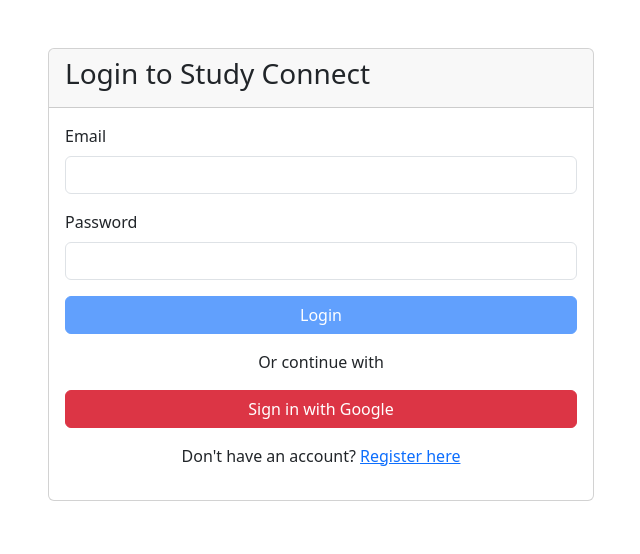
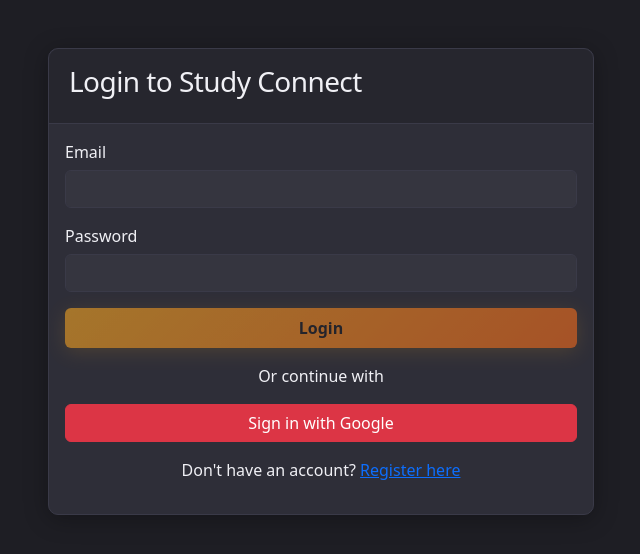
Before and after one commit to drewnkrause/StudyConnect, an Angular app: page /login in a window 1280 px wide. Shown: the top 554 px of the page, without its empty margins (319-959 px from the left). Built offline with nearby package versions, Linux system fonts and the light colour scheme; no server answers.

Commit message:
Styled the site and fixed a few bugs

```diff
--- a/src/app/models/session.ts
+++ b/src/app/models/session.ts
@@ -4,6 +4,6 @@ export interface StudySession {
   id: string;
   groupId: string;
   topic: string;
-  locaiton: string;
+  location: string;
   startTime: Timestamp | FieldValue;
 }
--- a/src/app/pages/course-catalog/course-catalog.css
+++ b/src/app/pages/course-catalog/course-catalog.css
@@ -3,17 +3,27 @@
 }
 
 .hover-bg:hover {
-  background-color: rgba(0, 0, 0, 0.02) !important;
+  background-color: rgba(255, 255, 255, 0.05) !important;
 }
 
 .card-header:hover {
-  background-color: rgba(13, 110, 253, 0.05) !important;
+  background-color: rgba(245, 166, 35, 0.1) !important;
 }
 
 .text-primary {
-  color: #0d6efd !important;
+  color: var(--accent) !important;
 }
 
 .bg-light-subtle {
-  background-color: #f8f9fa !important;
+  background-color: var(--bg-secondary) !important;
 }
+
+.input-group-text {
+  background-color: var(--bg-input) !important;
+  border-color: var(--border) !important;
+  color: var(--text-muted) !important;
+}
+
+.input-group .form-control {
+  border-color: var(--border) !important;
+}
--- a/src/app/pages/course-catalog/course-catalog.html
+++ b/src/app/pages/course-catalog/course-catalog.html
@@ -10,7 +10,7 @@
   <div class="row mb-4">
     <div class="col-md-8 col-lg-6">
       <div class="input-group shadow-sm">
-        <span class="input-group-text bg-white border-end-0">
+        <span class="input-group-text border-end-0">
           <i class="bi bi-search"></i>
         </span>
         <input
@@ -38,7 +38,7 @@
         @for (dept of filteredDepartments(); track dept.name) {
           <div class="card mb-3 shadow-sm overflow-hidden border-0">
             <div
-              class="card-header bg-white border-0 d-flex justify-content-between align-items-center py-3 cursor-pointer"
+              class="card-header border-0 d-flex justify-content-between align-items-center py-3 cursor-pointer"
               (click)="toggleDepartment(dept.name)"
               style="cursor: pointer;"
             >
--- a/src/app/pages/navbar/navbar.html
+++ b/src/app/pages/navbar/navbar.html
@@ -1,4 +1,4 @@
-<nav class="navbar navbar-expand-lg navbar-light bg-light">
+<nav class="navbar navbar-expand-lg">
   <div class="container-fluid">
     <a class="navbar-brand" routerLink="/dashboard">Study Connect</a>
     <button
@@ -50,7 +50,6 @@
             </a>
             <ul class="dropdown-menu dropdown-menu-end" aria-labelledby="navbarDropdown">
               <li><a class="dropdown-item" routerLink="/account">Account Settings</a></li>
-              <li><a class="dropdown-item" routerLink="/groups">My Groups</a></li>
               <li><hr class="dropdown-divider" /></li>
               <li><button class="dropdown-item" (click)="logout()">Logout</button></li>
             </ul>
--- a/src/styles.css
+++ b/src/styles.css
@@ -1 +1,295 @@
-/* You can add global styles to this file, and also import other style files */
+@import url('https://fonts.googleapis.com/css2?family=DM+Sans:wght@300;400;500;600;700&family=DM+Mono:wght@400;500&display=swap');
+
+html, body {
+  background-color: #1e1e24 !important;
+  min-height: 100vh;
+}
+
+body, body * {
+  color: var(--text-primary);
+}
+
+.text-muted,
+.card-text,
+small,
+.small,
+.form-text,
+p.text-muted,
+span.text-muted,
+li.text-muted {
+  color: #c0c0d0 !important;
+}
+
+/* ---- CSS Variables ---- */
+:root {
+  --bg-primary: #1e1e24;
+  --bg-secondary: #26262e;
+  --bg-card: #2e2e38;
+  --bg-input: #35353f;
+
+  --accent: #f5a623;
+  --accent-hover: #e8940f;
+  --accent-gradient: linear-gradient(135deg, #f5a623 0%, #f76b1c 100%);
+
+  --text-primary: #f0f0f5;
+  --text-muted: #c0c0d0;
+  --text-inverse: #1e1e24;
+
+  --border: #3a3a48;
+  --border-accent: #f5a623;
+
+  --shadow: 0 4px 24px rgba(0, 0, 0, 0.3);
+  --shadow-accent: 0 4px 20px rgba(245, 166, 35, 0.25);
+
+  --radius: 10px;
+  --radius-sm: 6px;
+}
+
+/* ---- Base ---- */
+*, *::before, *::after {
+  box-sizing: border-box;
+}
+
+body {
+  background-color: var(--bg-primary);
+  color: var(--text-primary);
+  font-family: 'DM Sans', sans-serif;
+  font-size: 15px;
+  line-height: 1.6;
+  min-height: 100vh;
+}
+
+h1, h2, h3, h4, h5, h6 {
+  font-weight: 600;
+  color: var(--text-primary);
+  letter-spacing: -0.02em;
+}
+
+a {
+  color: var(--accent);
+  text-decoration: none;
+  transition: color 0.2s;
+}
+
+a:hover {
+  color: var(--accent-hover);
+}
+
+/* ---- Buttons ---- */
+.btn-primary {
+  background: var(--accent-gradient) !important;
+  border: none !important;
+  color: var(--text-inverse) !important;
+  font-weight: 600 !important;
+  border-radius: var(--radius-sm) !important;
+  padding: 0.5rem 1.25rem !important;
+  transition: opacity 0.2s, transform 0.15s, box-shadow 0.2s !important;
+  box-shadow: var(--shadow-accent) !important;
+}
+
+.btn-primary:hover:not(:disabled) {
+  opacity: 0.9 !important;
+  transform: translateY(-1px) !important;
+  box-shadow: 0 6px 24px rgba(245, 166, 35, 0.35) !important;
+}
+
+.btn-primary:active {
+  transform: translateY(0) !important;
+}
+
+.btn-primary:disabled {
+  opacity: 0.6 !important;
+}
+
+.btn-outline-primary {
+  border: 1.5px solid var(--accent) !important;
+  color: var(--accent) !important;
+  background: transparent !important;
+  font-weight: 500 !important;
+  border-radius: var(--radius-sm) !important;
+  transition: all 0.2s !important;
+}
+
+.btn-outline-primary:hover {
+  background: var(--accent) !important;
+  color: var(--text-inverse) !important;
+  box-shadow: var(--shadow-accent) !important;
+}
+
+.btn-outline-secondary {
+  border: 1.5px solid var(--border) !important;
+  color: var(--text-muted) !important;
+  background: transparent !important;
+  border-radius: var(--radius-sm) !important;
+  transition: all 0.2s !important;
+}
+
+.btn-outline-secondary:hover {
+  background: var(--bg-input) !important;
+  color: var(--text-primary) !important;
+  border-color: var(--text-muted) !important;
+}
+
+/* ---- Cards ---- */
+.card {
+  background-color: var(--bg-card) !important;
+  border: 1px solid var(--border) !important;
+  border-radius: var(--radius) !important;
+  box-shadow: var(--shadow) !important;
+  color: var(--text-primary) !important;
+  transition: transform 0.2s ease, box-shadow 0.2s ease !important;
+}
+
+.card:hover {
+  transform: translateY(-3px) !important;
+  box-shadow: 0 8px 32px rgba(0, 0, 0, 0.4) !important;
+}
+
+.card-header {
+  background-color: var(--bg-secondary) !important;
+  border-bottom: 1px solid var(--border) !important;
+  color: var(--text-primary) !important;
+  font-weight: 600 !important;
+  border-radius: var(--radius) var(--radius) 0 0 !important;
+  padding: 1rem 1.25rem !important;
+}
+
+.card-footer {
+  background-color: var(--bg-secondary) !important;
+  border-top: 1px solid var(--border) !important;
+  border-radius: 0 0 var(--radius) var(--radius) !important;
+}
+
+/* ---- Forms ---- */
+.form-control, .form-select {
+  background-color: var(--bg-input) !important;
+  border: 1.5px solid var(--border) !important;
+  color: var(--text-primary) !important;
+  border-radius: var(--radius-sm) !important;
+  transition: border-color 0.2s, box-shadow 0.2s !important;
+}
+
+.form-control:focus, .form-select:focus {
+  background-color: var(--bg-input) !important;
+  border-color: var(--accent) !important;
+  box-shadow: 0 0 0 3px rgba(245, 166, 35, 0.15) !important;
+  color: var(--text-primary) !important;
+  outline: none !important;
+}
+
+.form-control::placeholder {
+  color: var(--text-muted) !important;
+}
+
+.form-label {
+  color: var(--text-primary) !important;
+  font-weight: 500 !important;
+  margin-bottom: 0.4rem !important;
+}
+
+.form-text {
+  color: var(--text-muted) !important;
+}
+
+.form-check-input {
+  background-color: var(--bg-input) !important;
+  border: 1.5px solid var(--border) !important;
+}
+
+.form-check-input:checked {
+  background-color: var(--accent) !important;
+  border-color: var(--accent) !important;
+}
+
+/* ---- List Groups ---- */
+.list-group-item {
+  background-color: var(--bg-card) !important;
+  border-color: var(--border) !important;
+  color: var(--text-primary) !important;
+}
+
+.list-group-item-action:hover {
+  background-color: var(--bg-input) !important;
+  color: var(--text-primary) !important;
+}
+
+/* ---- Badges ---- */
+.badge.bg-primary {
+  background: var(--accent-gradient) !important;
+  color: var(--text-inverse) !important;
+}
+
+.badge.bg-secondary {
+  background-color: var(--bg-input) !important;
+  color: var(--text-muted) !important;
+  border: 1px solid var(--border) !important;
+}
+
+.badge.bg-warning {
+  background: var(--accent-gradient) !important;
+  color: var(--text-inverse) !important;
+}
+
+.badge.bg-light {
+  background-color: var(--bg-input) !important;
+  color: var(--text-muted) !important;
+  border: 1px solid var(--border) !important;
+}
+
+/* ---- Alerts ---- */
+.alert-danger {
+  background-color: rgba(220, 53, 69, 0.15) !important;
+  border: 1px solid rgba(220, 53, 69, 0.3) !important;
+  color: #ff6b7a !important;
+  border-radius: var(--radius-sm) !important;
+}
+
+/* ---- Text Utilities ---- */
+.text-muted {
+  color: var(--text-muted) !important;
+}
+
+/* ---- Dropdown ---- */
+.dropdown-menu {
+  background-color: var(--bg-card) !important;
+  border: 1px solid var(--border) !important;
+  border-radius: var(--radius) !important;
+  box-shadow: var(--shadow) !important;
+}
+
+.dropdown-item {
+  color: var(--text-primary) !important;
+  transition: background 0.15s !important;
+}
+
+.dropdown-item:hover {
+  background-color: var(--bg-input) !important;
+  color: var(--text-primary) !important;
+}
+
+.dropdown-divider {
+  border-color: var(--border) !important;
+}
+
+/* ---- Scrollbar ---- */
+::-webkit-scrollbar {
+  width: 6px;
+}
+
+::-webkit-scrollbar-track {
+  background: var(--bg-secondary);
+}
+
+::-webkit-scrollbar-thumb {
+  background: var(--border);
+  border-radius: 3px;
+}
+
+::-webkit-scrollbar-thumb:hover {
+  background: var(--text-muted);
+}
+
+/* ---- Spinner ---- */
+.spinner-border {
+  color: var(--accent) !important;
+}
```
Also changed, not shown: src/app/pages/group/group.html (+4 -4 lines), src/app/pages/navbar/navbar.css (+49 -0 lines).
